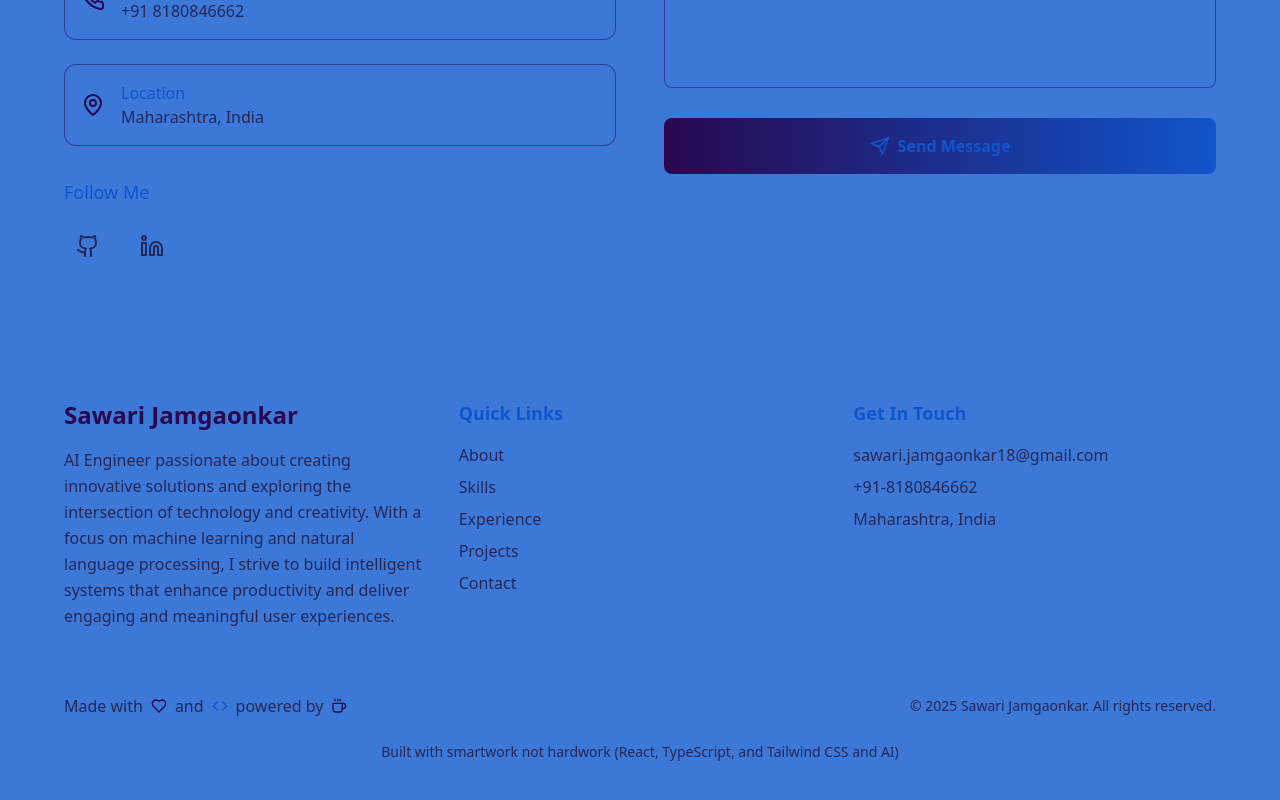
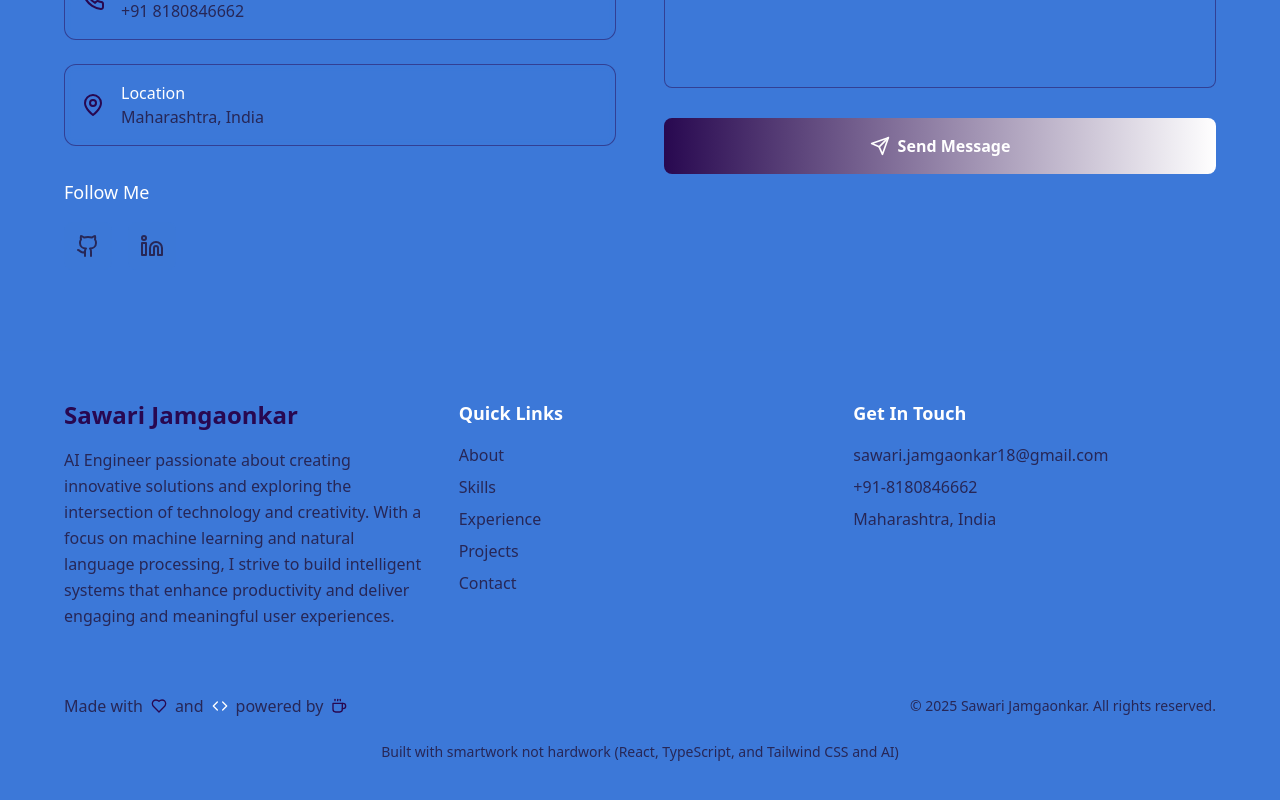
Before and after one commit to Sawarijamgaonkar/My_portfolio, a React (Vite) app: page / in a window 1280 px wide. Shown: the part 7755-8555 px from the top of the page. Built offline with nearby package versions, Linux system fonts and the light colour scheme.

Commit message:
Update tailwind.config.js
still trying font colors

```diff
--- a/tailwind.config.js
+++ b/tailwind.config.js
@@ -4,7 +4,7 @@ export default {
   theme: {
     colors: {
       pink: '#272757',
-      purple: '#1155cc',
+      purple: '#ffffff',
       blue: '#5050a9ff',
       green: '#0F0E47',
       yellow: '#F6F7BD',
```
